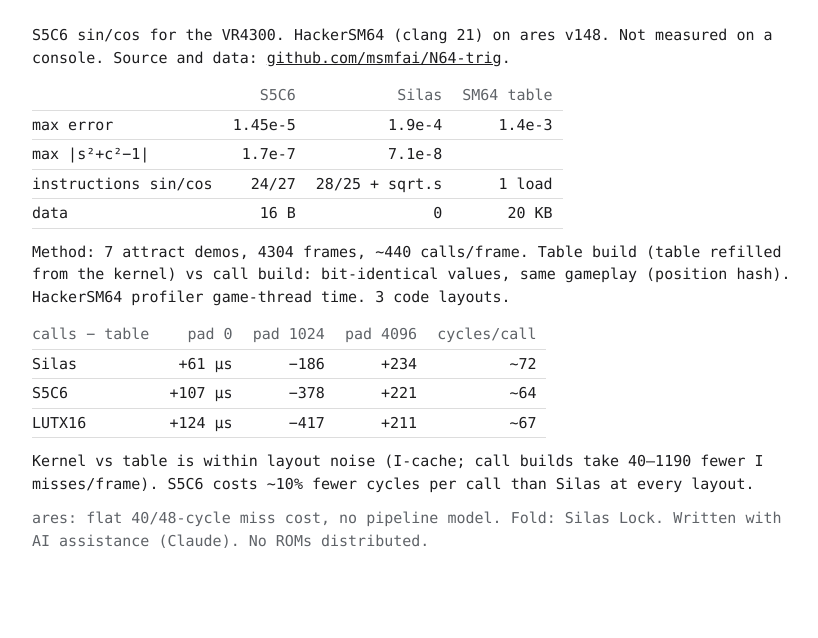
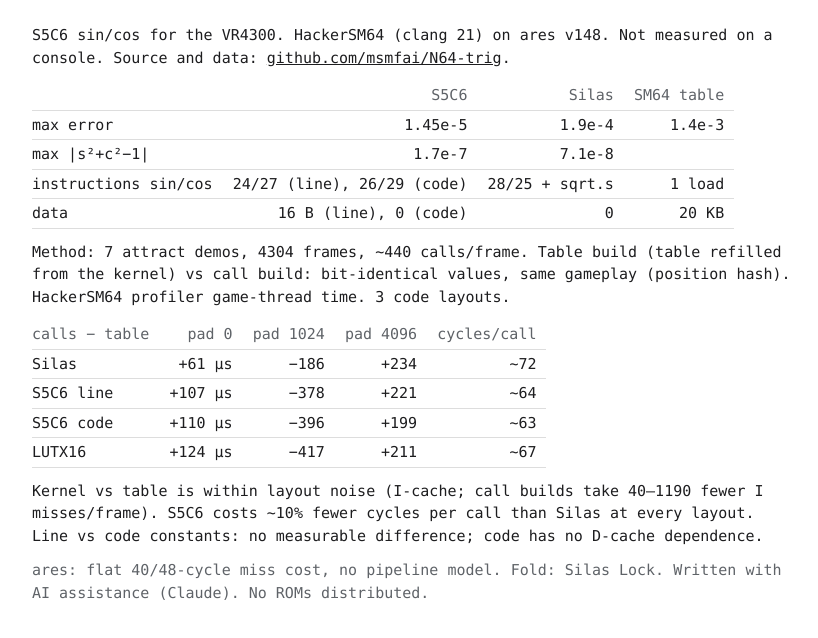
Before and after one commit to msmfai/N64-trig, a plain HTML site: page docs/index.html in a window 1280 px wide. Shown: the whole page, without its empty margins (228-1046 px from the left). Drawn offline with Linux system fonts and the light colour scheme.

Commit message:
Add s5c6_code.s: S5C6 with every constant built in code

```diff
--- a/docs/index.html
+++ b/docs/index.html
@@ -30,8 +30,8 @@ a { color: inherit; }
 <tr><th></th><th>S5C6</th><th>Silas</th><th>SM64 table</th></tr>
 <tr><td>max error</td><td>1.45e-5</td><td>1.9e-4</td><td>1.4e-3</td></tr>
 <tr><td>max |s²+c²−1|</td><td>1.7e-7</td><td>7.1e-8</td><td></td></tr>
-<tr><td>instructions sin/cos</td><td>24/27</td><td>28/25 + sqrt.s</td><td>1 load</td></tr>
-<tr><td>data</td><td>16 B</td><td>0</td><td>20 KB</td></tr>
+<tr><td>instructions sin/cos</td><td>24/27 (line), 26/29 (code)</td><td>28/25 + sqrt.s</td><td>1 load</td></tr>
+<tr><td>data</td><td>16 B (line), 0 (code)</td><td>0</td><td>20 KB</td></tr>
 </table></div>
 
 <p>Method: 7 attract demos, 4304 frames, ~440 calls/frame. Table build (table refilled from the kernel) vs call build: bit-identical values, same gameplay (position hash). HackerSM64 profiler game-thread time. 3 code layouts.</p>
@@ -39,11 +39,12 @@ a { color: inherit; }
 <div class="scroll"><table>
 <tr><th>calls − table</th><th>pad 0</th><th>pad 1024</th><th>pad 4096</th><th>cycles/call</th></tr>
 <tr><td>Silas</td><td>+61 µs</td><td>−186</td><td>+234</td><td>~72</td></tr>
-<tr><td>S5C6</td><td>+107 µs</td><td>−378</td><td>+221</td><td>~64</td></tr>
+<tr><td>S5C6 line</td><td>+107 µs</td><td>−378</td><td>+221</td><td>~64</td></tr>
+<tr><td>S5C6 code</td><td>+110 µs</td><td>−396</td><td>+199</td><td>~63</td></tr>
 <tr><td>LUTX16</td><td>+124 µs</td><td>−417</td><td>+211</td><td>~67</td></tr>
 </table></div>
 
-<p>Kernel vs table is within layout noise (I-cache; call builds take 40–1190 fewer I misses/frame). S5C6 costs ~10% fewer cycles per call than Silas at every layout.</p>
+<p>Kernel vs table is within layout noise (I-cache; call builds take 40–1190 fewer I misses/frame). S5C6 costs ~10% fewer cycles per call than Silas at every layout. Line vs code constants: no measurable difference; code has no D-cache dependence.</p>
 
 <p class="m">ares: flat 40/48-cycle miss cost, no pipeline model. Fold: Silas Lock. Written with AI assistance (Claude). No ROMs distributed.</p>
 </main>
```
Also changed, not shown: 2 other files.
